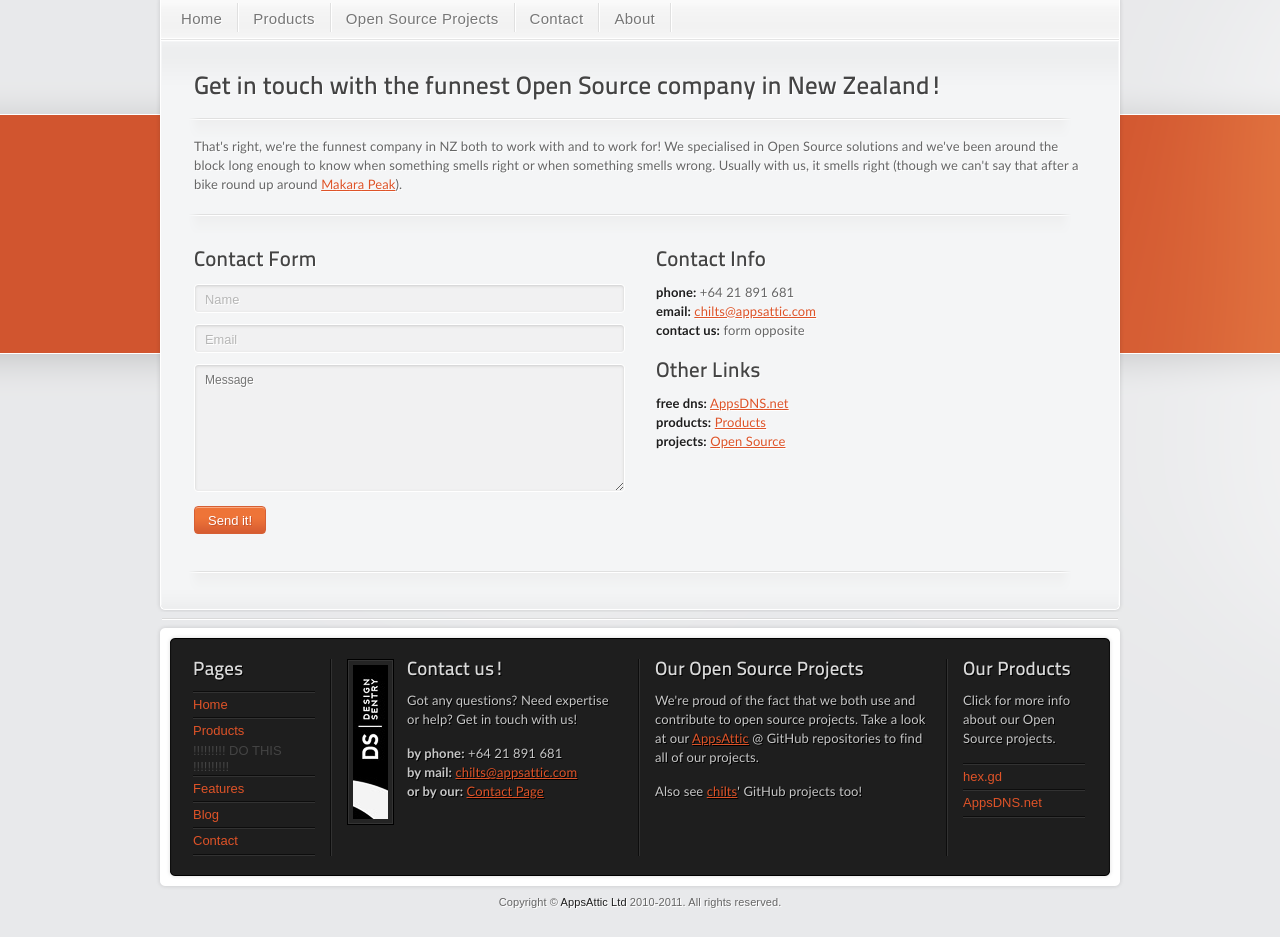
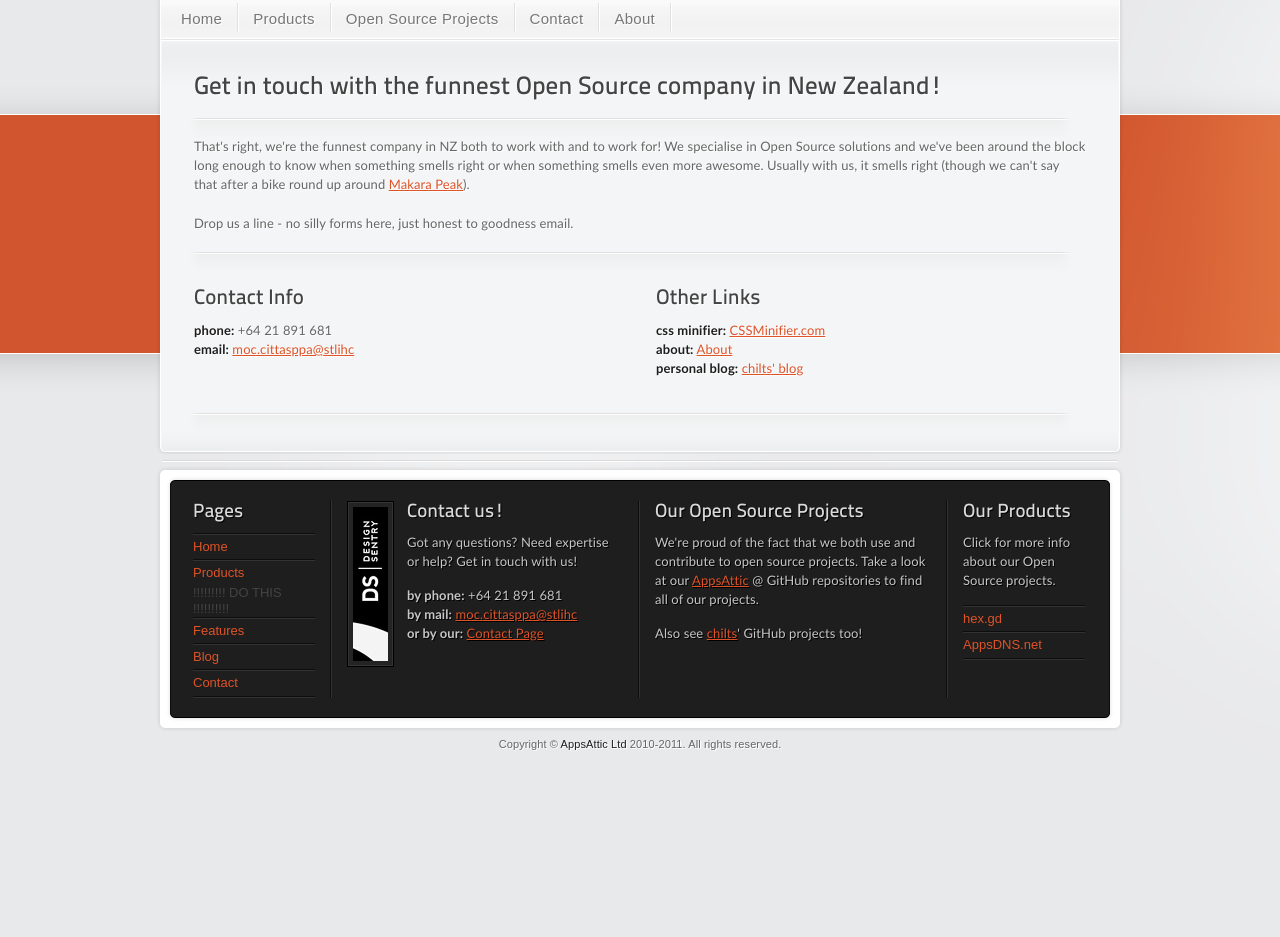
Before and after one commit to appsattic/appsattic.com_2012, a Jekyll site: the page built from contact.html, in a window 1280 px wide. Shown: the part 128-1065 px from the top of the page. Built offline with Jekyll 4.4.1, drawn with Linux system fonts in a browser that asks for light colours; nearby versions of some CDN libraries; after the commit the page ends 907 px from its top, so only the background shows below that.

Commit message:
Add mailto links obfuscated with JS

```diff
--- a/_layouts/default.html
+++ b/_layouts/default.html
@@ -99,7 +99,7 @@ DO THIS
         <p>Got any questions? Need expertise or help? Get in touch with us!</p>
         <p>
           <strong>by phone:</strong> +64 21 891 681<br />
-          <strong>by mail:</strong> <a href="mailto:chilts@appsattic.com">chilts@appsattic.com</a><br />
+          <strong>by mail:</strong> <a class="mailto" href="#">moc.cittasppa@stlihc</a><br />
           <strong>or by our:</strong> <a href="/contact.html">Contact Page</a>
         </p>
       </div>
@@ -149,6 +149,7 @@ DO THIS
   <script src="http://code.jquery.com/jquery-1.7.2.min.js"></script>
   <script src="/s/js/plugins.js"></script>
   <script src="/s/js/script.js"></script>
+  <script src="/s/js/ready.js"></script>
 
   <!--[if lt IE 7 ]>
     <script src="/s/js/dd_belatedpng.js"></script>
--- a/contact.html
+++ b/contact.html
@@ -9,46 +9,35 @@ breadcrumbs: true
   <div class="hr"></div>
 
   <p>
-    That's right, we're the funnest company in NZ both to work with and to work
-    for! We specialised in Open Source solutions and we've been around the
-    block long enough to know when something smells right or when something
-    smells wrong. Usually with us, it smells right (though we can't say that
-    after a bike round up around <a href="http://www.makarapeak.org/">Makara Peak</a>).
+    That's right, we're the funnest company in NZ both to work with and to work for! We specialise in Open Source
+    solutions and we've been around the block long enough to know when something smells right or when something smells
+    even more awesome. Usually with us, it smells right (though we can't say that after a bike round up
+    around <a href="http://www.makarapeak.org/">Makara Peak</a>).
+  </p>
+
+  <p>
+    Drop us a line - no silly forms here, just honest to goodness email.
   </p>
 
   <div class="hr"></div>
 
   <div class="gs_6">
-    <h3>Contact Form</h3>
-    <form method="post" action="sendEmail.php">
-      <div id="form_container">
-        <div id="form_main">
-          <input type="text" name="name" id="name" value="Name" title="Name" />
-          <input type="text" name="email" id="email" value="Email" title="Email" />
-          <textarea name="comments" id="comments" rows="8" cols="4" value="Message" placeholder="Message"></textarea>
-          <p><input type="button" name="submit" id="submit" value="Send it!" class="superbutton" /></p>
-          <ul id="form_response"><li></li></ul>
-        </div>
-      </div>
-    </form>
-  </div>
-
-  <div class="gs_6 omega">
     <h3>Contact Info</h3>
     <p>
       <strong>phone:</strong> +64 21 891 681
       <br />
-      <strong>email:</strong> <a href="mailto:chilts@appsattic.com">chilts@appsattic.com</a>
-      <br />
-      <strong>contact us:</strong> form opposite
+      <strong>email:</strong> <a class="mailto" href="#">moc.cittasppa@stlihc</a>
     </p>
+  </div>
+
+  <div class="gs_6 omega">
     <h3>Other Links</h3>
     <p>
-      <strong>free dns:</strong> <a href="http://www.appsdns.net/">AppsDNS.net</a>
+      <strong>css minifier:</strong> <a href="http://cssminifier.com/">CSSMinifier.com</a>
       <br />
-      <strong>products:</strong> <a href="/product/">Products</a>
+      <strong>about:</strong> <a href="/about">About</a>
       <br />
-      <strong>projects:</strong> <a href="/open-source/">Open Source</a>
+      <strong>personal blog:</strong> <a href="http://chilts.org/blog/">chilts' blog</a>
     </p>
   </div>
 
--- /dev/null
+++ b/s/js/ready.js
@@ -0,0 +1,9 @@
+$(function() {
+
+    // fix up the mailto links
+    var $mailto = $('.mailto').;
+    var email = $('.mailto').first().text().split('').reverse().join('');
+    $mailto.attr('href', 'mailto:' + email);
+    $mailto.html(email);
+
+});
```
Also changed, not shown: s/js/script.js (line endings or trailing spaces).
